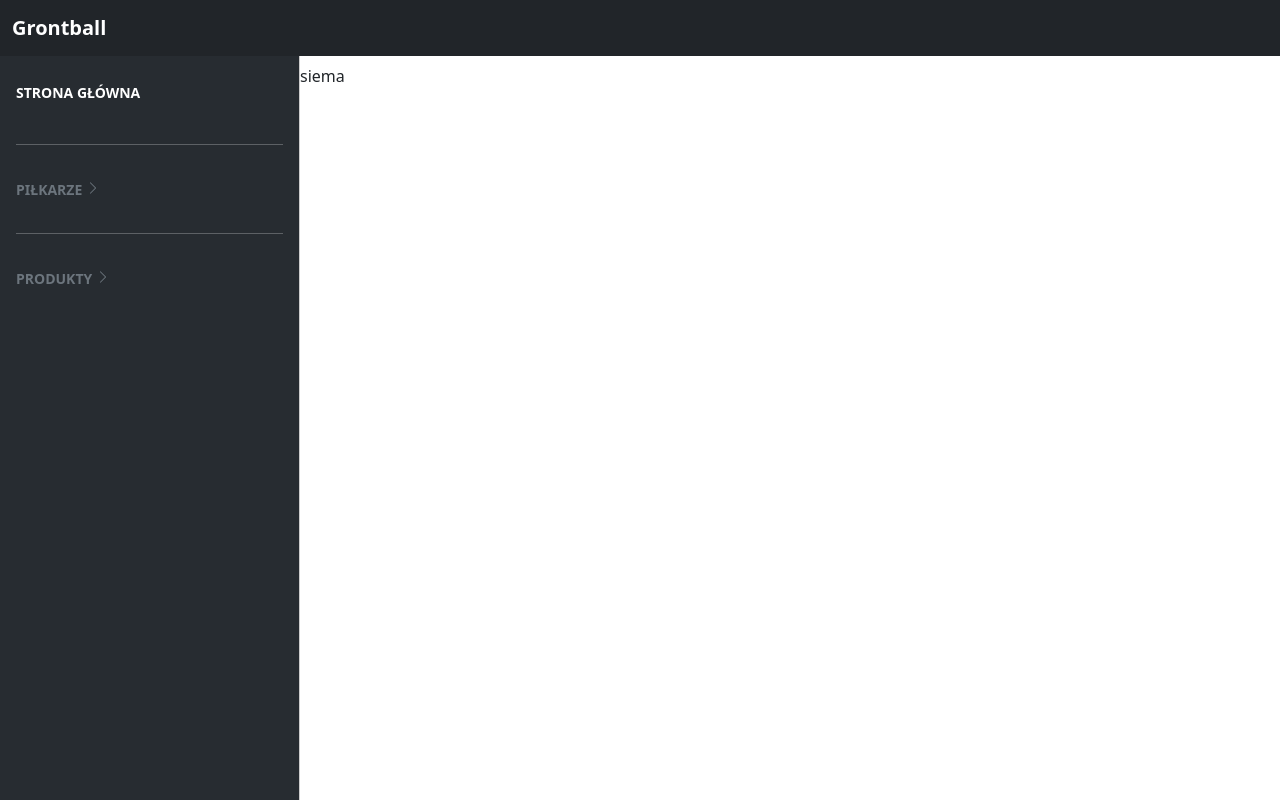
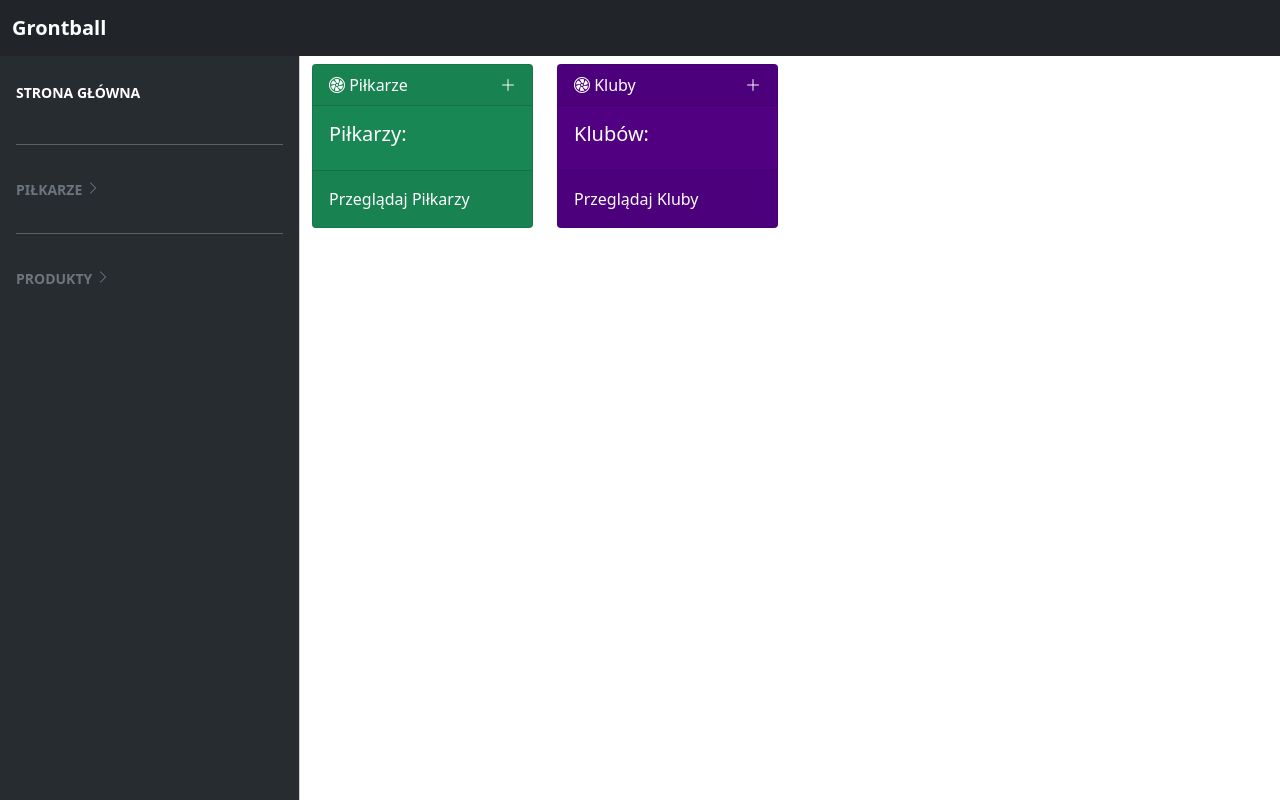
Before and after one commit to tentegess/bdproject, a Flask app: page / in a window 1280 px wide. Run offline with Flask 2, Linux system fonts and the light colour scheme; some libraries are stand-ins or nearby versions.

Commit message:
main page test

```diff
--- a/templates/index.html
+++ b/templates/index.html
@@ -1,7 +1,51 @@
 {% extends 'base.html' %}
 
 {% block content %}
-siema
+    <div class="container-fluid">
+        <div class="row">
+            <div class="col-12 col-sm-6 col-xl-3 mb-3">
+                <div class="card text-white bg-success h-100" >
+                    <div class="card-header">
+                        <i class="bi bi-fan"></i></i>&nbspPiłkarze
+                        <a style='float:right;' class="text-white" href="{{url_for("addft")}}" >
+                            <i class="bi bi-plus-lg"></i>
+                        </a>
+                    </div>
+                    <div class="card-body">
+                        <h5 class="card-title">Piłkarzy: </h5>
+                        <p class="card-text">
+                        </p>
+                    </div>
+                    <a href="{{url_for("list_of_ft")}}" id="orders_lists" class="nav-link text-white p-0">
+                        <div class="card-footer p-3">
+                            Przeglądaj Piłkarzy
+                        </div>
+                    </a>
+                </div>
+        </div>
+
+        <div class="col-12 col-sm-6 col-xl-3 mb-3">
+            <div class="card text-white bg-custom-2 h-100" >
+                <div class="card-header">
+                    <i class="bi bi-fan"></i></i>&nbspKluby
+                    <a style='float:right;' class="text-white" href="{{url_for("addft")}}" >
+                        <i class="bi bi-plus-lg"></i>
+                    </a>
+                </div>
+                <div class="card-body">
+                    <h5 class="card-title">Klubów: </h5>
+                    <p class="card-text">
+                    </p>
+                </div>
+                <a href="{{url_for("list_of_ft")}}" id="orders_lists" class="nav-link text-white p-0">
+                    <div class="card-footer p-3">
+                        Przeglądaj Kluby
+                    </div>
+                </a>
+            </div>
+    </div>
+
+    </div>
 {% endblock  %}
 
 {% block script %}
```
